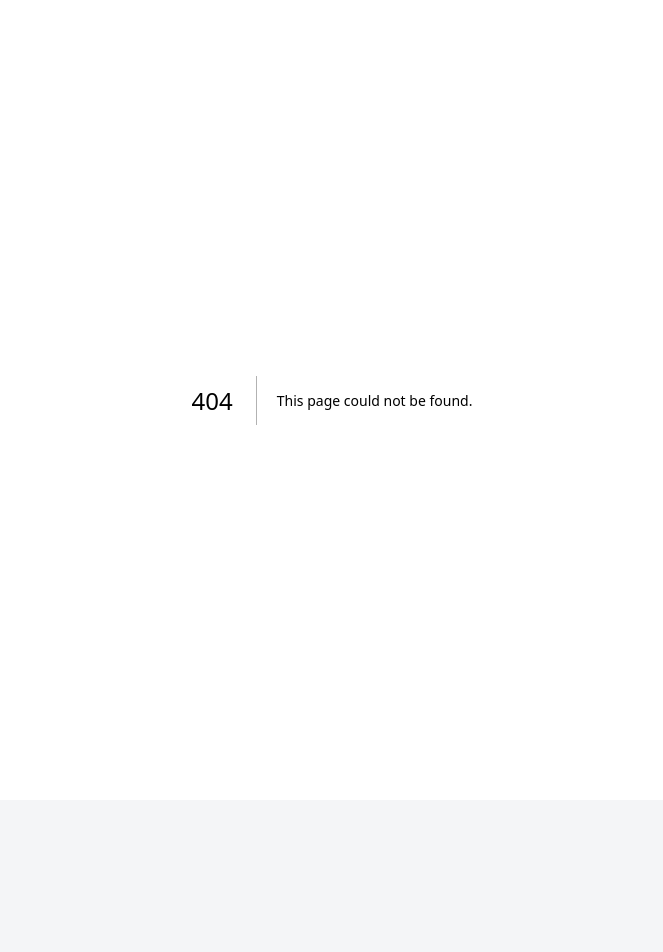
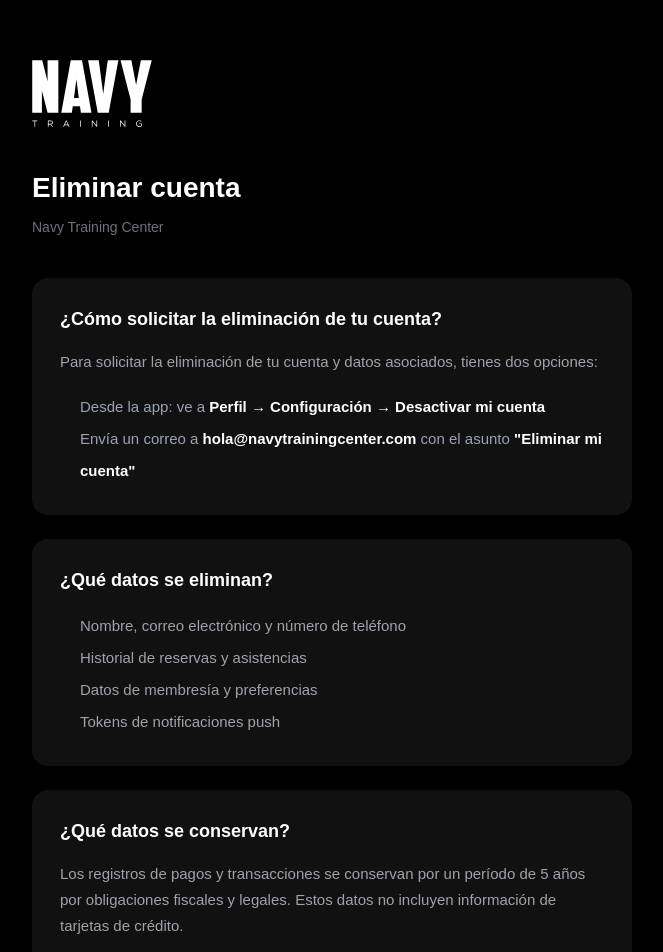
Before and after one commit to ArmandoDP/Navy-Traning-Platform, a Next.js app: page /eliminar-cuenta in a window 1280 px wide. Before the commit this address had no page. Shown: the top 952 px of the page, without its empty margins (308-971 px from the left). Before the commit the page ends 800 px from the top, so only its background shows below. Built offline with nearby package versions, Linux system fonts and the light colour scheme; a web font is replaced by a local one.

Commit message:
feat: add EliminarCuentaPage component for account deletion process

```diff
--- /dev/null
+++ b/src/app/eliminar-cuenta/page.tsx
@@ -0,0 +1,63 @@
+export default function EliminarCuentaPage() {
+  return (
+    <div style={{
+      minHeight: '100vh',
+      backgroundColor: '#000',
+      fontFamily: 'Arial, sans-serif',
+      padding: '60px 20px',
+    }}>
+      <div style={{ maxWidth: '600px', margin: '0 auto' }}>
+
+        <img src="/logo-navy.svg" alt="Navy Training Center" style={{ width: '120px', marginBottom: '40px' }} />
+
+        <h1 style={{ color: '#fff', fontSize: '28px', fontWeight: 900, marginBottom: '8px' }}>
+          Eliminar cuenta
+        </h1>
+        <p style={{ color: '#6b7280', fontSize: '14px', marginBottom: '40px' }}>
+          Navy Training Center
+        </p>
+
+        <div style={{ backgroundColor: '#111', borderRadius: '16px', padding: '28px', marginBottom: '24px' }}>
+          <h2 style={{ color: '#fff', fontSize: '18px', fontWeight: 700, marginBottom: '16px' }}>
+            ¿Cómo solicitar la eliminación de tu cuenta?
+          </h2>
+          <p style={{ color: '#9ca3af', fontSize: '15px', lineHeight: '26px', marginBottom: '16px' }}>
+            Para solicitar la eliminación de tu cuenta y datos asociados, tienes dos opciones:
+          </p>
+          <ol style={{ color: '#9ca3af', fontSize: '15px', lineHeight: '32px', paddingLeft: '20px' }}>
+            <li>Desde la app: ve a <strong style={{ color: '#fff' }}>Perfil → Configuración → Desactivar mi cuenta</strong></li>
+            <li>Envía un correo a <a href="mailto:hola@navytrainingcenter.com" style={{ color: '#fff', fontWeight: 700 }}>hola@navytrainingcenter.com</a> con el asunto <strong style={{ color: '#fff' }}>"Eliminar mi cuenta"</strong></li>
+          </ol>
+        </div>
+
+        <div style={{ backgroundColor: '#111', borderRadius: '16px', padding: '28px', marginBottom: '24px' }}>
+          <h2 style={{ color: '#fff', fontSize: '18px', fontWeight: 700, marginBottom: '16px' }}>
+            ¿Qué datos se eliminan?
+          </h2>
+          <ul style={{ color: '#9ca3af', fontSize: '15px', lineHeight: '32px', paddingLeft: '20px' }}>
+            <li>Nombre, correo electrónico y número de teléfono</li>
+            <li>Historial de reservas y asistencias</li>
+            <li>Datos de membresía y preferencias</li>
+            <li>Tokens de notificaciones push</li>
+          </ul>
+        </div>
+
+        <div style={{ backgroundColor: '#111', borderRadius: '16px', padding: '28px', marginBottom: '40px' }}>
+          <h2 style={{ color: '#fff', fontSize: '18px', fontWeight: 700, marginBottom: '16px' }}>
+            ¿Qué datos se conservan?
+          </h2>
+          <p style={{ color: '#9ca3af', fontSize: '15px', lineHeight: '26px' }}>
+            Los registros de pagos y transacciones se conservan por un período de 5 años por obligaciones fiscales y legales. Estos datos no incluyen información de tarjetas de crédito.
+          </p>
+        </div>
+
+        <div style={{ borderTop: '1px solid #1f2937', paddingTop: '32px' }}>
+          <p style={{ color: '#4b5563', fontSize: '13px', textAlign: 'center' }}>
+            © 2026 Navy Training Center · <a href="mailto:hola@navytrainingcenter.com" style={{ color: '#6b7280' }}>hola@navytrainingcenter.com</a>
+          </p>
+        </div>
+
+      </div>
+    </div>
+  )
+}
```
